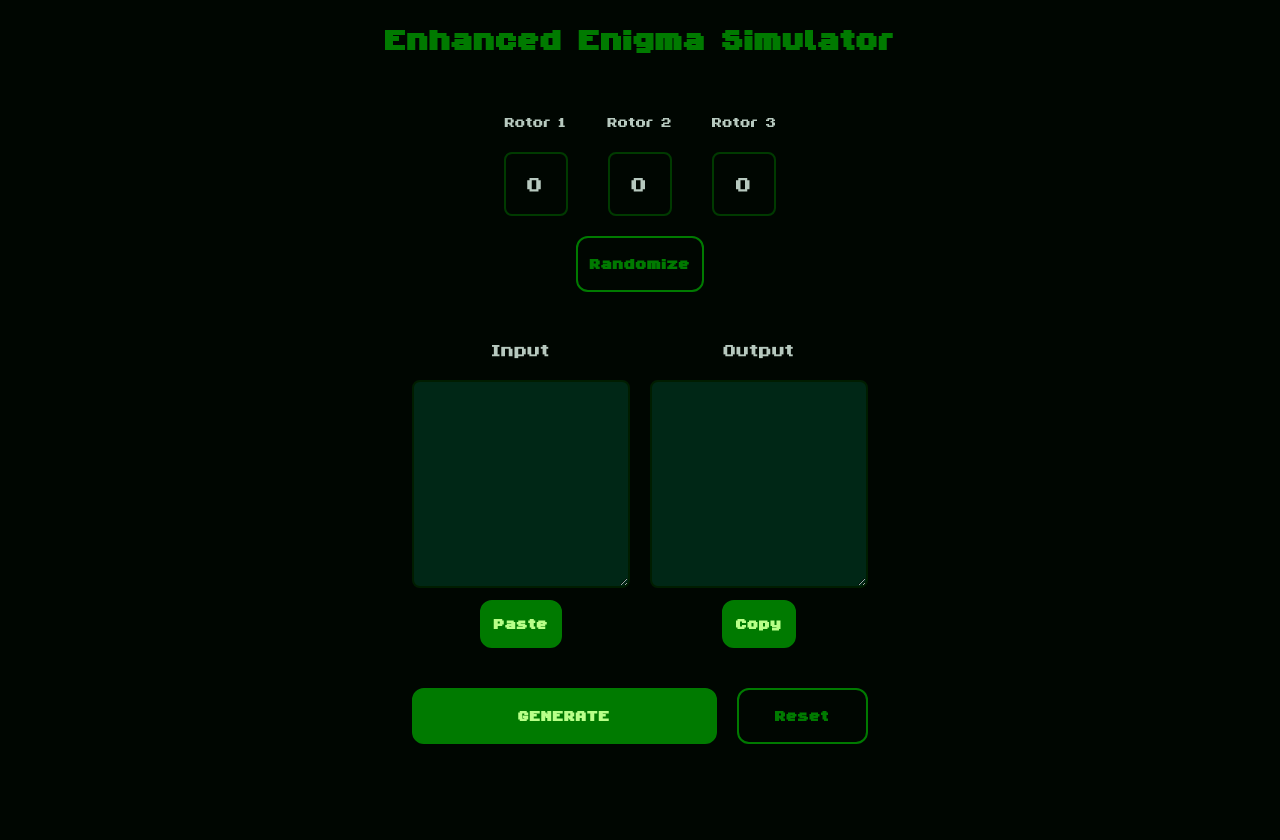
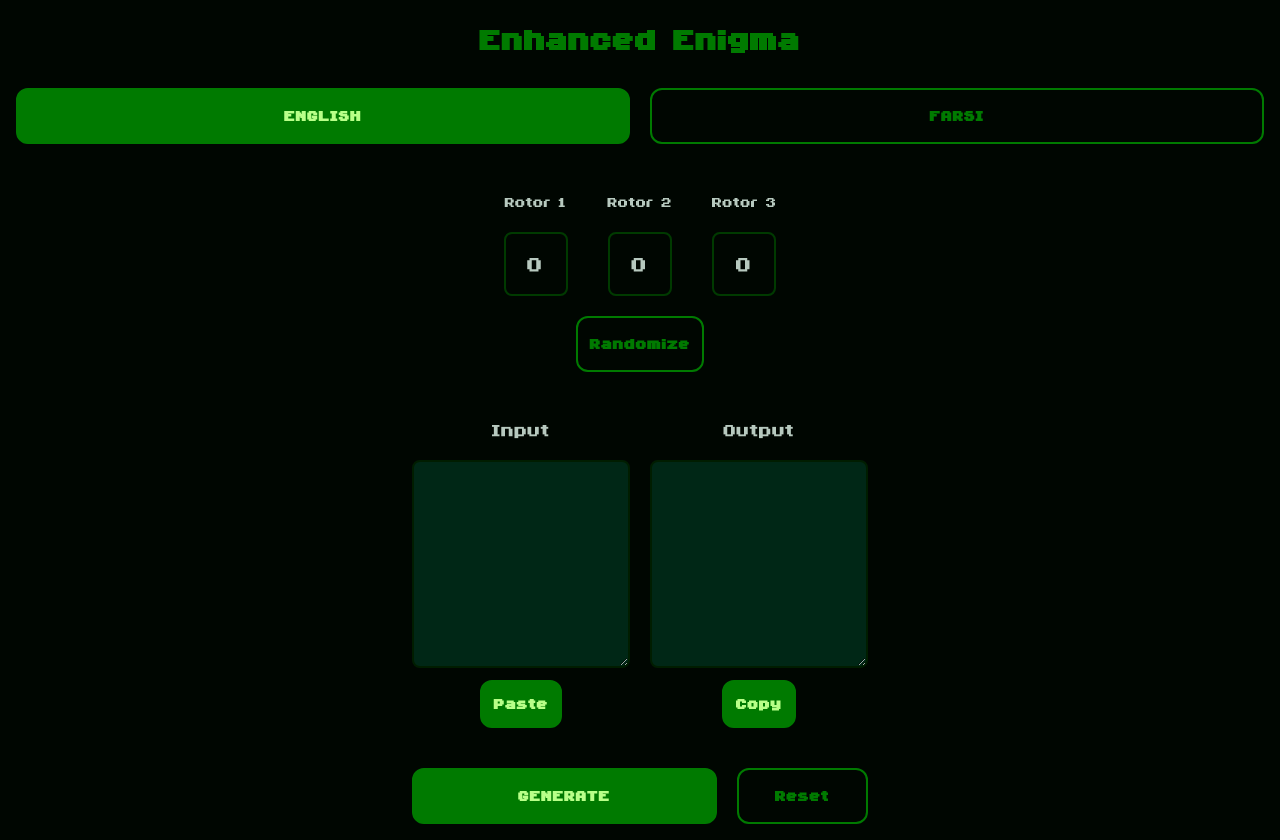
Before and after one commit to parsalemi/enigma, an Angular app: page / in a window 1280 px wide. Before the commit the page ends 800 px from the top, so only its background shows below. Built offline with nearby package versions, Linux system fonts and the light colour scheme.

Commit message:
add: buttons to set language

```diff
--- a/src/app/app.html
+++ b/src/app/app.html
@@ -1,8 +1,12 @@
 <header class="w-full block text-center">
   <h1 class="font-bold text-5xl tracking-wide text-primary-600">
-    Enhanced Enigma Simulator
+    Enhanced Enigma
   </h1>
 </header>
+<div class="flex gap-5 items-center justify-center w-full mt-6">
+  <button [class.btn-primary]="language == 'english'" [class.btn-secondary]="language == 'farsi'" class="w-1/2" (click)="setLanguage('english')">ENGLISH</button>
+  <button [class.btn-primary]="language == 'farsi'" [class.btn-secondary]="language == 'english'" class="w-1/2" (click)="setLanguage('farsi')">FARSI</button>
+</div>
 <main class="flex flex-col gap-10 justify-center items-center w-full mt-10">
   <app-rotors
     [settings]="rotorSettings"
```
